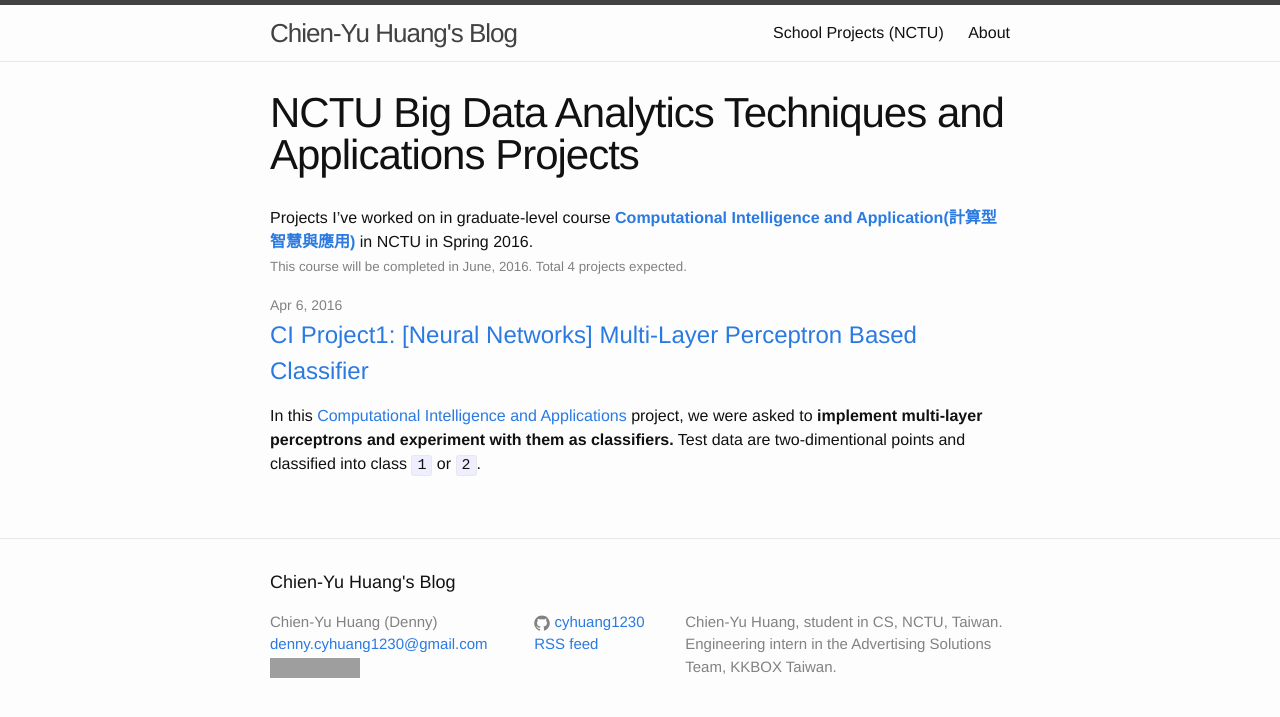
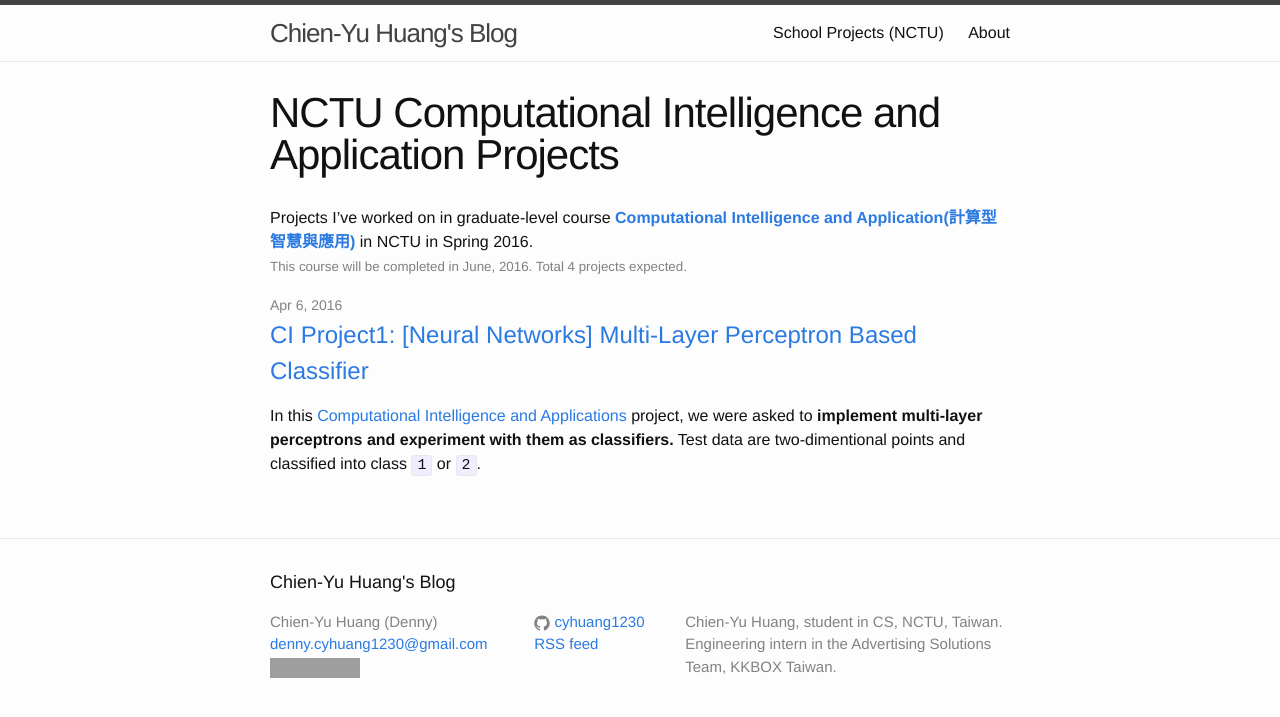
Before and after one commit to cyhuang1230/cyhuang1230.github.io, a Jekyll site: the page built from NCTU_CI.md, in a window 1280 px wide. Shown: the top 717 px of the page. Built offline with Jekyll 4.4.1, drawn with Linux system fonts in a browser that asks for light colours; grey boxes are pictures that could not be loaded.

Commit message:
Typo fix

```diff
--- a/NCTU_CI.md
+++ b/NCTU_CI.md
@@ -1,6 +1,6 @@
 ---
 layout: page
-title: NCTU Big Data Analytics Techniques and Applications Projects
+title: NCTU Computational Intelligence and Application Projects
 permalink: /NCTU_CI/
 ---
 
```
